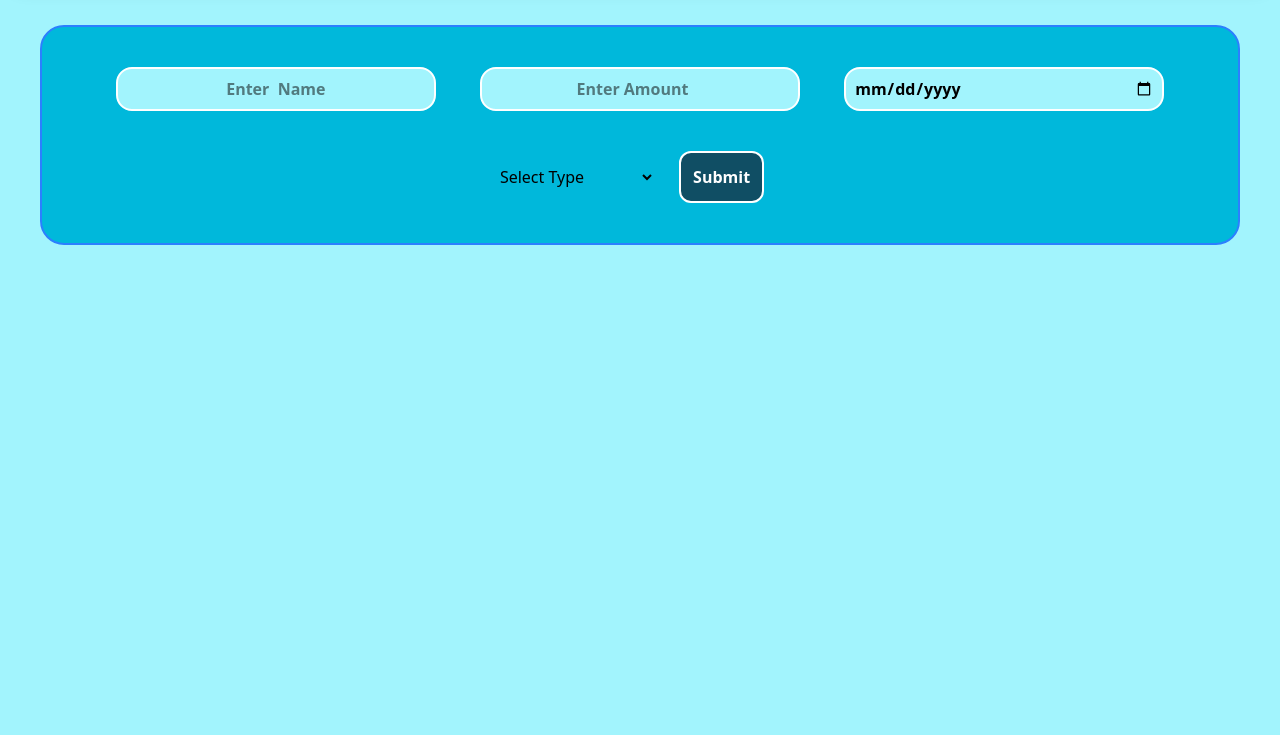
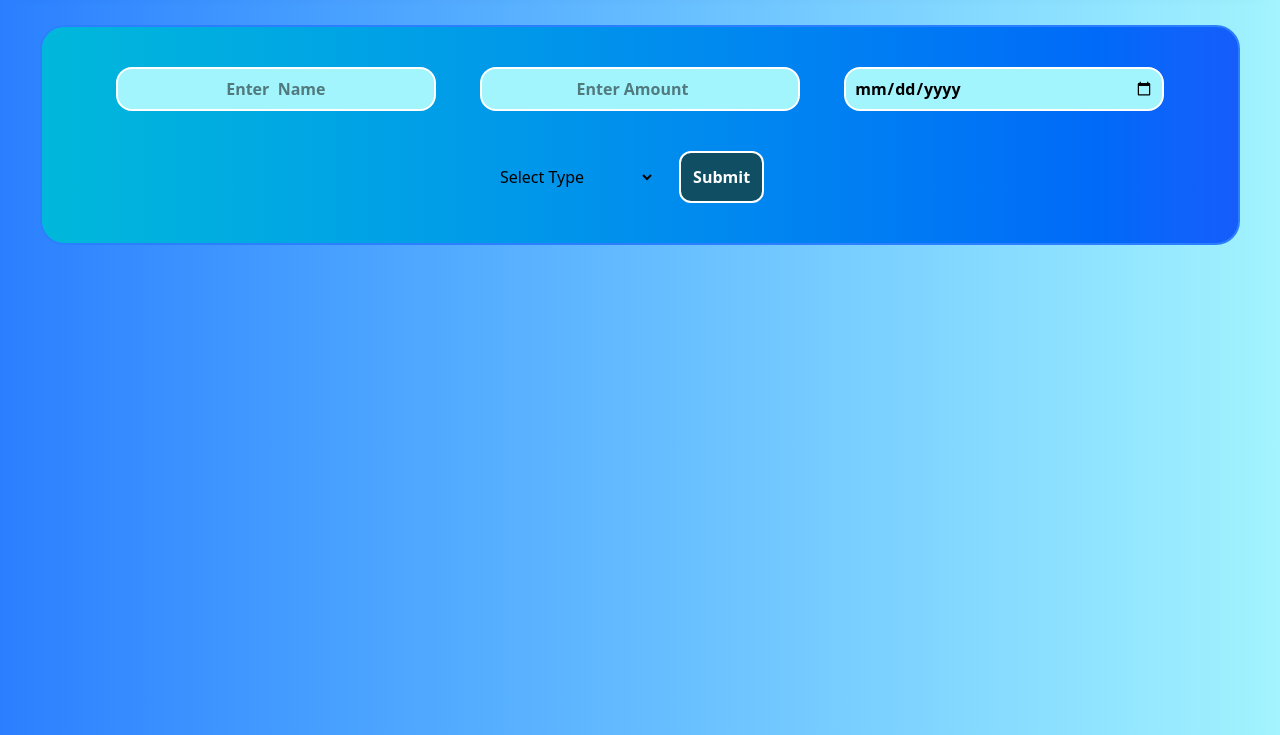
Before and after one commit to SK72013/WebDev, a plain HTML site: page bank.Html in a window 1280 px wide. Shown: the part 65-800 px from the top of the page. Drawn offline with nearby package versions, Linux system fonts and the light colour scheme.

Commit message:
Add files via upload

```diff
--- a/bank.Html
+++ b/bank.Html
@@ -9,7 +9,7 @@
             }
         </style>
     </head>
-    <body class="bg-cyan-200">
+    <body class="bg-gradient-to-r from-blue-500 to-cyan-200">
 
         <div class="text-center m-2 text-3xl font-bold bg-cyan-800 text-white border-white  border-3 rounded-2xl shadow-lg">
             <h1>Wecole to Dhaka Bank</h1>
@@ -18,9 +18,9 @@
 
         <div class="text-center m-10">
 
-            <div class="p-5 bg-cyan-500 border-blue-500 border-2 rounded-3xl">
+            <div class="p-5 bg-gradient-to-l from-blue-600 to-cyan-500 border-blue-500 border-2 rounded-3xl">
                 <input class="bg-cyan-200 p-2 border-2 border-white rounded-2xl font-bold text-center m-5 w-80  " id="name" type="text" placeholder="Enter  Name">
-                <input class="bg-cyan-200 p-2 border-2 border-white rounded-2xl font-bold text-center m-5 w-80  " id="amount" type="number" placeholder="Enter Amount">
+                <input class="bg-cyan-200 p-2 border-2 border-white rounded-2xl font-bold text-center m-5 text-black w-80  " id="amount" type="number" placeholder="Enter Amount">
                 <input class="bg-cyan-200 p-2 border-2 border-white rounded-2xl font-bold text-center m-5 w-80  " id="date" type="date" >
                 <select name="" id="">
                     <option value=""disable>Select Type</option>
```
